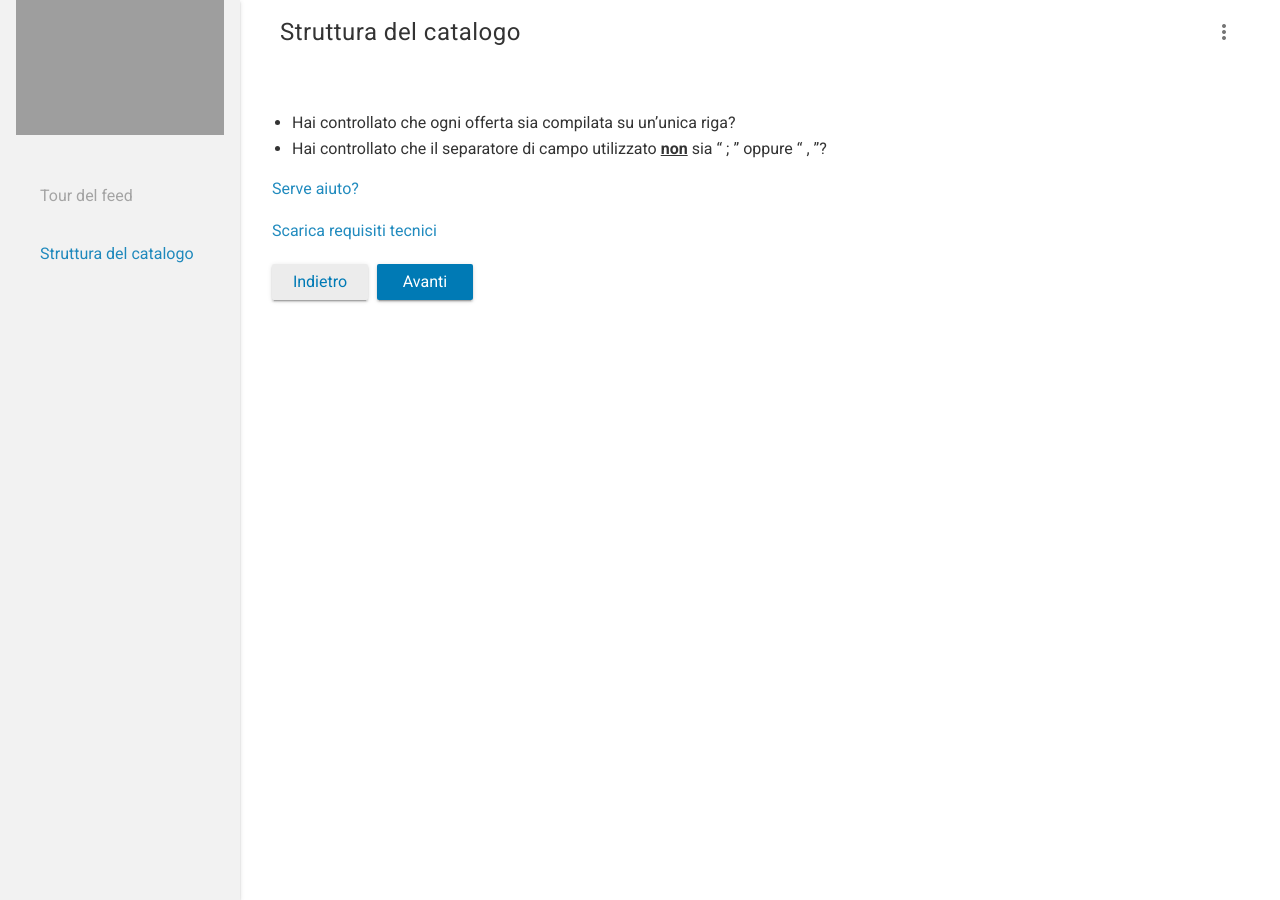
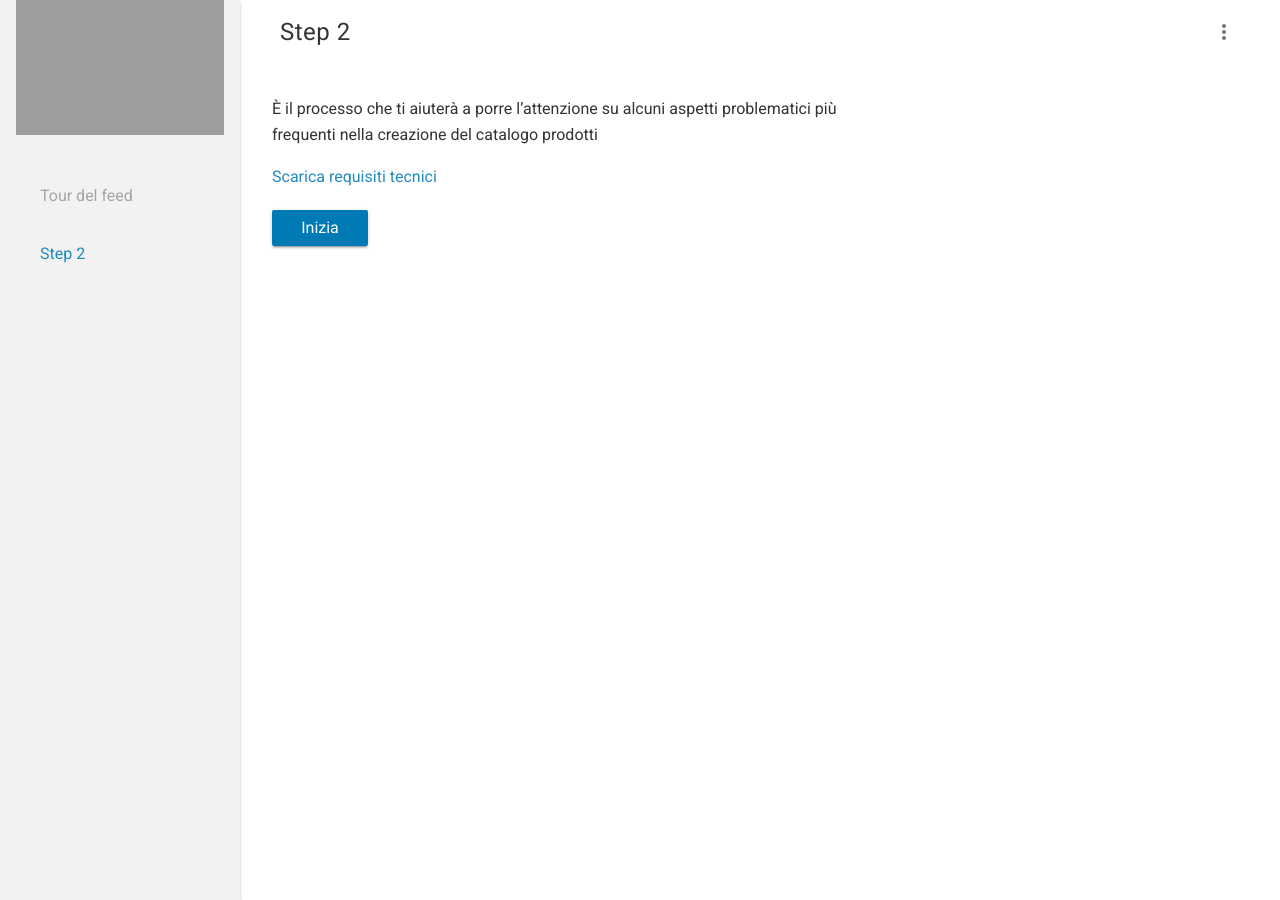
Before and after one commit to noemi-84/tourdelfeed, a Jekyll site: the page built from step-2.html, in a window 1280 px wide. Built offline with Jekyll 4.4.1, drawn with Linux system fonts in a browser that asks for light colours; nearby versions of some CDN libraries; grey boxes are pictures that could not be loaded.

Commit message:
test for variables

```diff
--- a/step-2.html
+++ b/step-2.html
@@ -1,11 +1,10 @@
 ---
-title: Struttura del catalogo
+title: Step 2
 layout: default
+my_variable: variable
 ---
-<ul><li>Hai controllato che ogni offerta sia compilata su un’unica riga?</li><li>Hai controllato che il separatore di campo utilizzato&nbsp;<u><strong>non</strong></u>&nbsp;sia “ ; ” oppure “ , ”?</li></ul>
-<p> <a class="mdl-navigation__link" href="#">Serve aiuto?</a></p>
-<p><a class="mdl-navigation__link" href="#">Scarica requisiti tecnici</a></p>
+<p>È il processo che ti aiuterà a porre l’attenzione su alcuni aspetti problematici più frequenti nella creazione del catalogo prodotti</p>
+<p> <a class="mdl-navigation__link" href="#">Scarica requisiti tecnici</a></p>
 <div class="mdl-card__buttons">
-                <a href="index.html" class="mdl-button mdl-js-button mdl-js-ripple-effect mdl-button--raised ">Indietro</a>
-                <a href="#" class="mdl-button mdl-js-button mdl-js-ripple-effect mdl-button--raised mdl-button--colored">Avanti</a>
+                <a href="about/index.html" class="mdl-button mdl-js-button mdl-js-ripple-effect mdl-button--raised mdl-button--colored">Inizia</a>
               </div>
```
